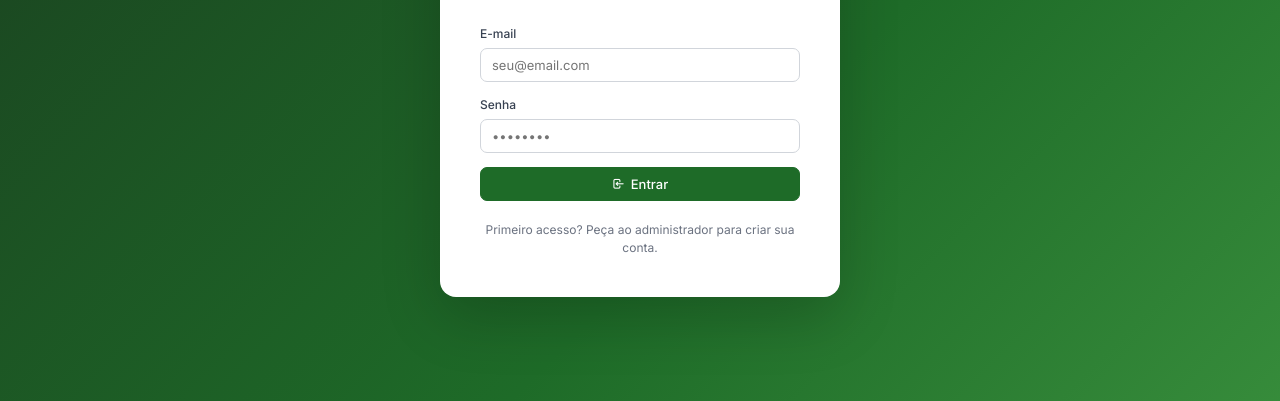
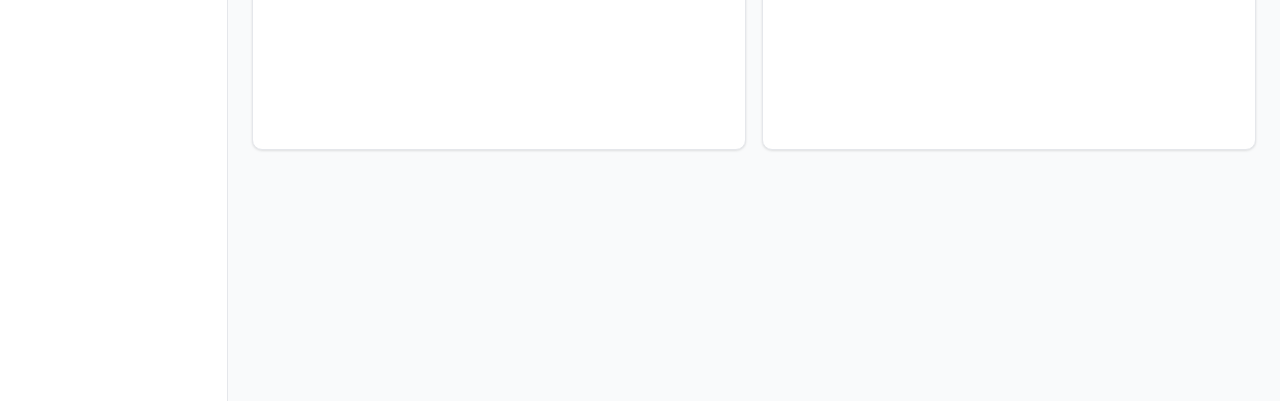
Before and after one commit to Cefise/cefise-avaliacao, a plain HTML site: page index.html in a window 1280 px wide. Shown: the part 338-739 px from the top of the page. Drawn offline with nearby package versions, Linux system fonts and the light colour scheme; files whose address does not match are found by name.

Commit message:
Update index.html

```diff
--- a/index.html
+++ b/index.html
@@ -3,7 +3,7 @@
 <head>
 <meta charset="UTF-8">
 <meta name="viewport" content="width=device-width, initial-scale=1.0">
-<title>Cefise Academy — Avaliação Clínica</title>
+<title>Cefise Academy — Sistema de Avaliação</title>
 <link rel="icon" href="public/logo.png">
 <script src="https://cdn.jsdelivr.net/npm/@supabase/supabase-js@2"></script>
 <script src="https://cdnjs.cloudflare.com/ajax/libs/Chart.js/4.4.1/chart.umd.js"></script>
@@ -16,7 +16,7 @@
 <body>
 
 <!-- LOGIN -->
-<div id="screen-login" class="login-screen">
+<div id="screen-login" class="login-screen" style="display:none">
   <div class="login-box">
     <img src="public/logo.png" alt="Cefise Academy" class="login-logo">
     <h1 class="login-title">Sistema de Avaliação</h1>
@@ -38,7 +38,7 @@
 </div>
 
 <!-- APP -->
-<div id="screen-app" class="app" style="display:none">
+<div id="screen-app" class="app">
   <aside class="sidebar">
     <div class="sidebar-logo">
       <img src="public/logo.png" alt="Cefise Academy" style="height:36px;object-fit:contain">
```
